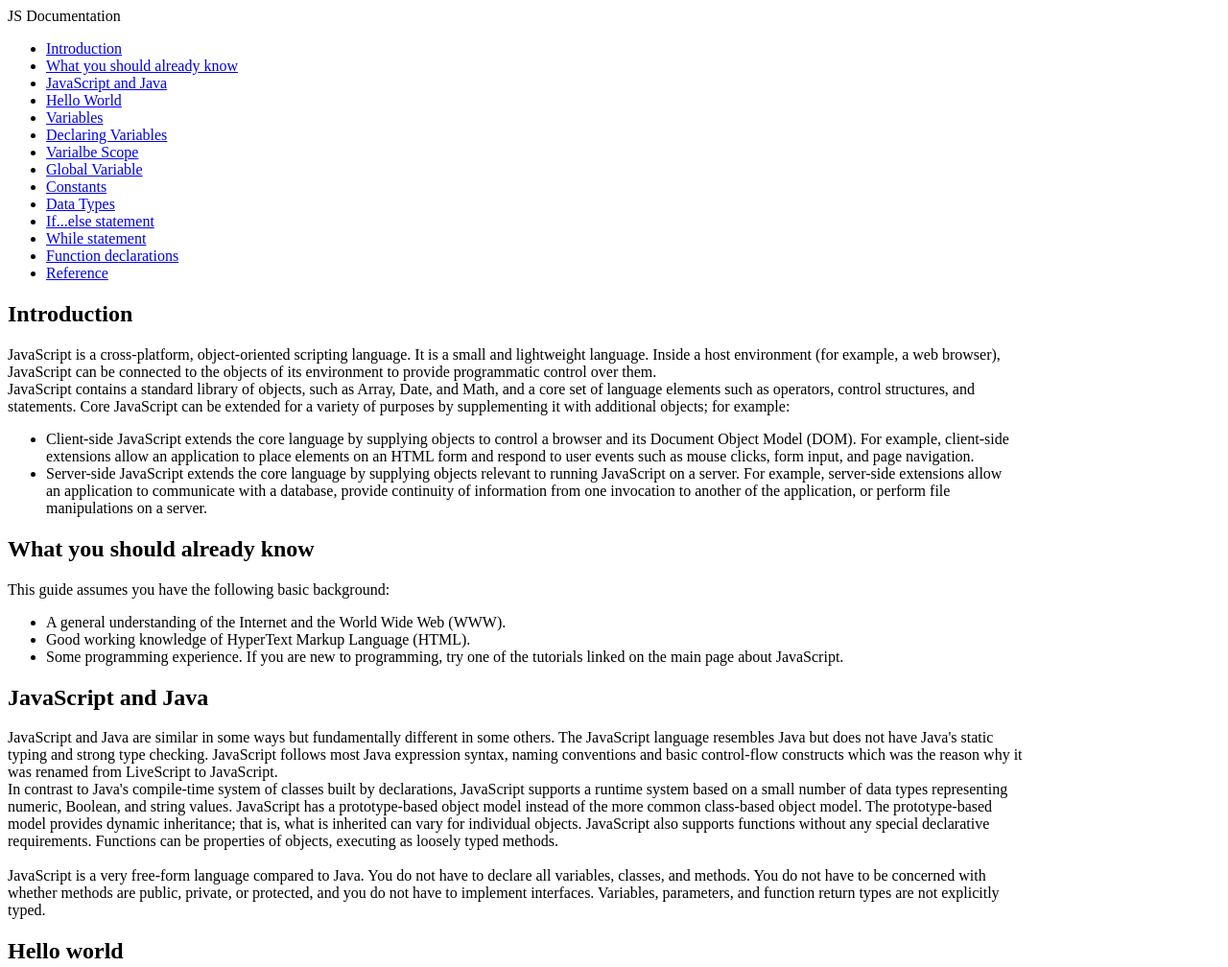
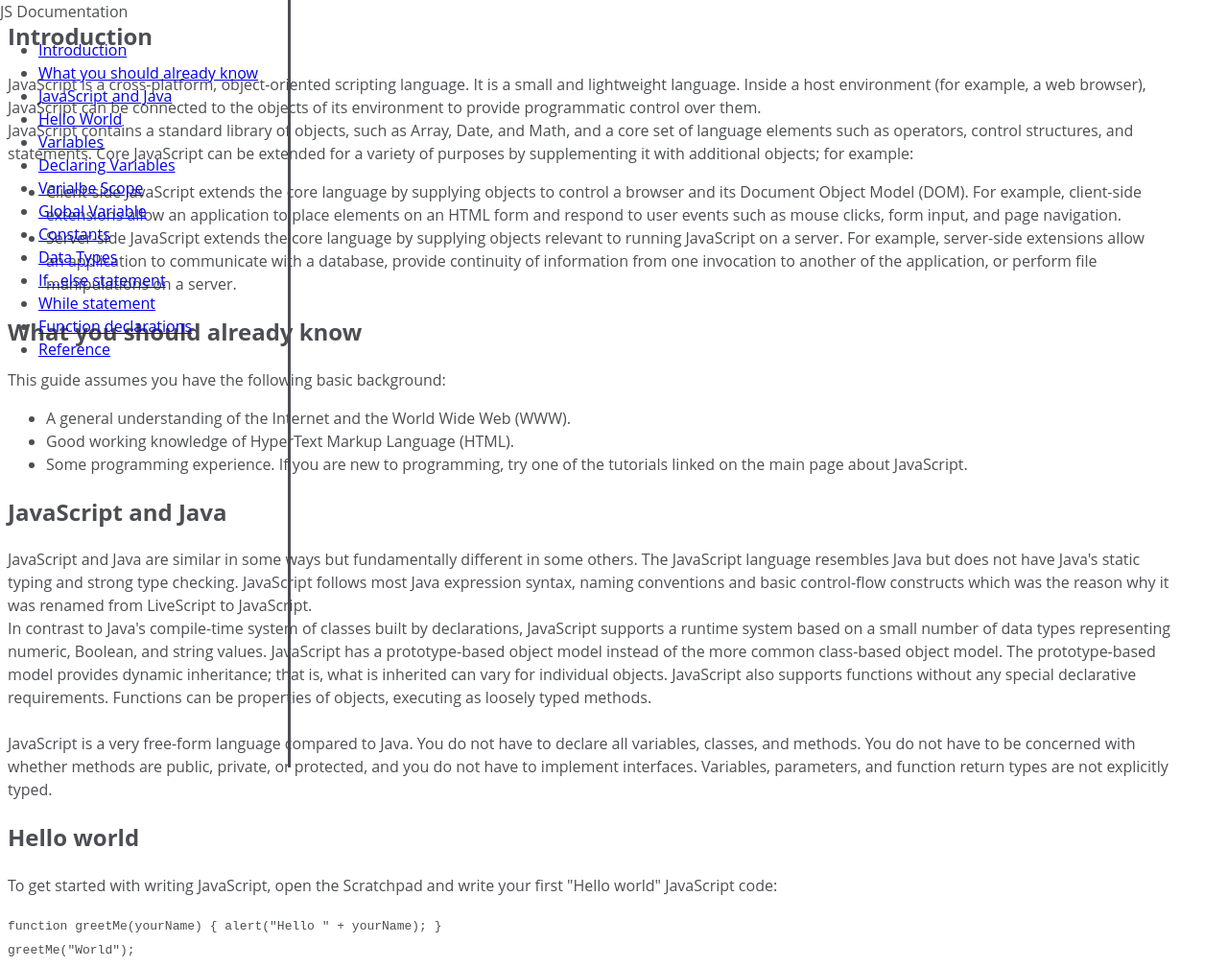
Before and after one commit to Abdulahadahmadi/Technical-Documentation-Page, a plain HTML site: page index.html in a window 1280 px wide. Shown: the top 1008 px of the page at 96% size. Drawn offline with Linux system fonts and the light colour scheme.

Commit message:
some style added to body and navbar section

```diff
--- a/style.css
+++ b/style.css
@@ -0,0 +1,18 @@
+body{
+    min-width: 290px;
+    color: #4d4e53;
+    background-color: #ffffff;
+    font-family: 'Open Sans', Arial, sans-serif;
+    line-height: 1.5;
+}
+#navbar{
+    position: fixed;
+    min-width: 300px;
+    border-right: solid;
+    top: 0px;
+    left: 0px;
+    height: 100%;
+    width: 300px;
+    border-radius: rgba(0, 22, 22, 0.4);
+
+}
```
Also changed, not shown: index.html (+0 -1 lines).
